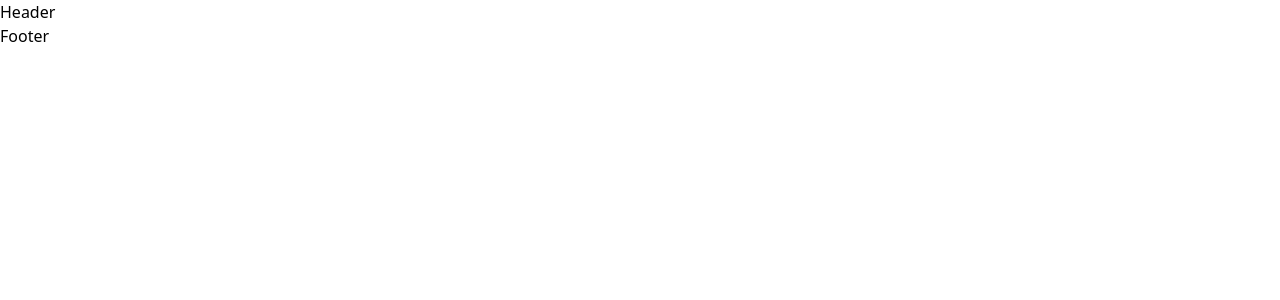
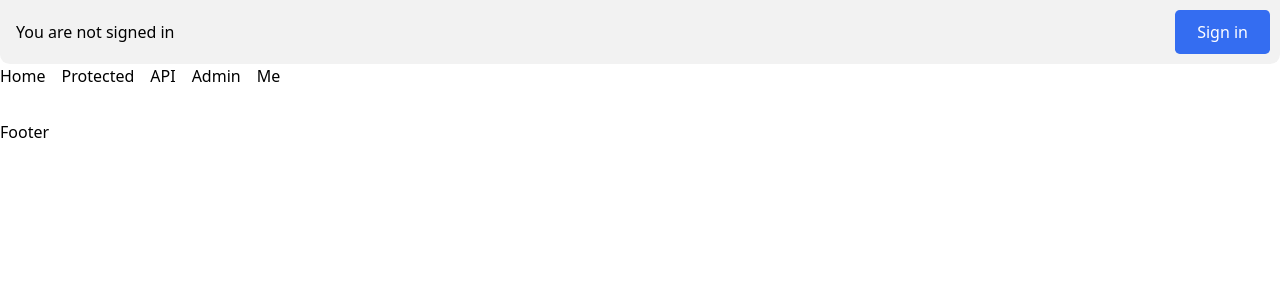
Before and after one commit to Dujota/ayuda.shop-client, a Next.js app: page / in a window 1280 px wide. Shown: the top 300 px of the page. Built offline with nearby package versions, Linux system fonts and the light colour scheme; no server answers.

Commit message:
sign in flow poc scaffold

```diff
--- a/package.json
+++ b/package.json
@@ -24,8 +24,9 @@
     "autoprefixer": "^10.4.7",
     "eslint": "^8.26.0",
     "eslint-config-next": "13.0.2",
+    "eslint-plugin-prettier": "^4.2.1",
     "postcss": "^8.4.14",
-    "prettier": "^2.7.1",
+    "prettier": "2.8.1",
     "prettier-plugin-tailwindcss": "^0.1.13",
     "tailwindcss": "^3.2.0",
     "typescript": "^4.8.4"
--- a/src/components/common/header/Header.tsx
+++ b/src/components/common/header/Header.tsx
@@ -1,5 +1,95 @@
+import Link from "next/link";
+import { signIn, signOut, useSession } from "next-auth/react";
+import styles from "./header.module.css";
+
+// The approach used in this component shows how to build a sign in and sign out
+// component that works on pages which support both client and server side
+// rendering, and avoids any flash incorrect content on initial page load.
 export default function Header() {
+  const { data: session, status } = useSession();
+  const loading = status === "loading";
+
   return (
-    <div>Header</div>
-  )
+    <header>
+      <noscript>
+        <style>{`.nojs-show { opacity: 1; top: 0; }`}</style>
+      </noscript>
+      <div className={styles.signedInStatus}>
+        <p
+          className={`nojs-show ${!session && loading ? styles.loading : styles.loaded
+            }`}
+        >
+          {/* SIGN IN BTN */}
+          {!session && (
+            <>
+              <span className={styles.notSignedInText}>
+                You are not signed in
+              </span>
+              <Link
+                href={`/api/auth/signin`}
+                className={styles.buttonPrimary}
+                onClick={(e) => {
+                  // e.preventDefault()
+                  signIn();
+                }}
+              >
+                Sign in
+              </Link>
+            </>
+          )}
+
+          {/* Logged In */}
+          {session?.user && (
+            <>
+              {/* Image */}
+              {session.user.image && (
+                <span
+                  style={{ backgroundImage: `url('${session.user.image}')` }}
+                  className={styles.avatar}
+                />
+              )}
+
+              {/* EMAIL */}
+              <span className={styles.signedInText}>
+                <small>Signed in as</small>
+                <br />
+                <strong>{session.user.email ?? session.user.name}</strong>
+              </span>
+
+              {/* LOGOUT */}
+              <Link
+                href={`/api/auth/signout`}
+                className={styles.button}
+                onClick={(e) => {
+                  // e.preventDefault()
+                  signOut();
+                }}
+              >
+                Sign out
+              </Link>
+            </>
+          )}
+        </p>
+      </div>
+      <nav>
+        <ul className={styles.navItems}>
+          <li className={styles.navItem}>
+            <Link href="/">Home</Link>
+          </li>
+          <li className={styles.navItem}>
+            <Link href="/protected">Protected</Link>
+          </li>
+          <li className={styles.navItem}>
+            <Link href="/api-example">API</Link>
+          </li>
+          <li className={styles.navItem}>
+            <Link href="/admin">Admin</Link>
+          </li>
+          <li className={styles.navItem}>
+            <Link href="/me">Me</Link>
+          </li>
+        </ul>
+      </nav>
+    </header>
+  );
 }
--- /dev/null
+++ b/src/components/common/header/header.module.css
@@ -0,0 +1,92 @@
+/* Set min-height to avoid page reflow while session loading */
+.signedInStatus {
+  display: block;
+  min-height: 4rem;
+  width: 100%;
+}
+
+.loading,
+.loaded {
+  position: relative;
+  top: 0;
+  opacity: 1;
+  overflow: hidden;
+  border-radius: 0 0 0.6rem 0.6rem;
+  padding: 0.6rem 1rem;
+  margin: 0;
+  background-color: rgba(0, 0, 0, 0.05);
+  transition: all 0.2s ease-in;
+}
+
+.loading {
+  top: -2rem;
+  opacity: 0;
+}
+
+.signedInText,
+.notSignedInText {
+  position: absolute;
+  padding-top: 0.8rem;
+  left: 1rem;
+  right: 6.5rem;
+  white-space: nowrap;
+  text-overflow: ellipsis;
+  overflow: hidden;
+  display: inherit;
+  z-index: 1;
+  line-height: 1.3rem;
+}
+
+.signedInText {
+  padding-top: 0rem;
+  left: 4.6rem;
+}
+
+.avatar {
+  border-radius: 2rem;
+  float: left;
+  height: 2.8rem;
+  width: 2.8rem;
+  background-color: white;
+  background-size: cover;
+  background-repeat: no-repeat;
+}
+
+.button,
+.buttonPrimary {
+  float: right;
+  margin-right: -0.4rem;
+  font-weight: 500;
+  border-radius: 0.3rem;
+  cursor: pointer;
+  font-size: 1rem;
+  line-height: 1.4rem;
+  padding: 0.7rem 0.8rem;
+  position: relative;
+  z-index: 10;
+  background-color: transparent;
+  color: #555;
+}
+
+.buttonPrimary {
+  background-color: #346df1;
+  border-color: #346df1;
+  color: #fff;
+  text-decoration: none;
+  padding: 0.7rem 1.4rem;
+}
+
+.buttonPrimary:hover {
+  box-shadow: inset 0 0 5rem rgba(0, 0, 0, 0.2);
+}
+
+.navItems {
+  margin-bottom: 2rem;
+  padding: 0;
+  list-style: none;
+}
+
+.navItem {
+  display: inline-block;
+  margin-right: 1rem;
+}
```
Also changed, not shown: .eslintrc.json, 1 other file (tests, documents, lock files or other folders).
